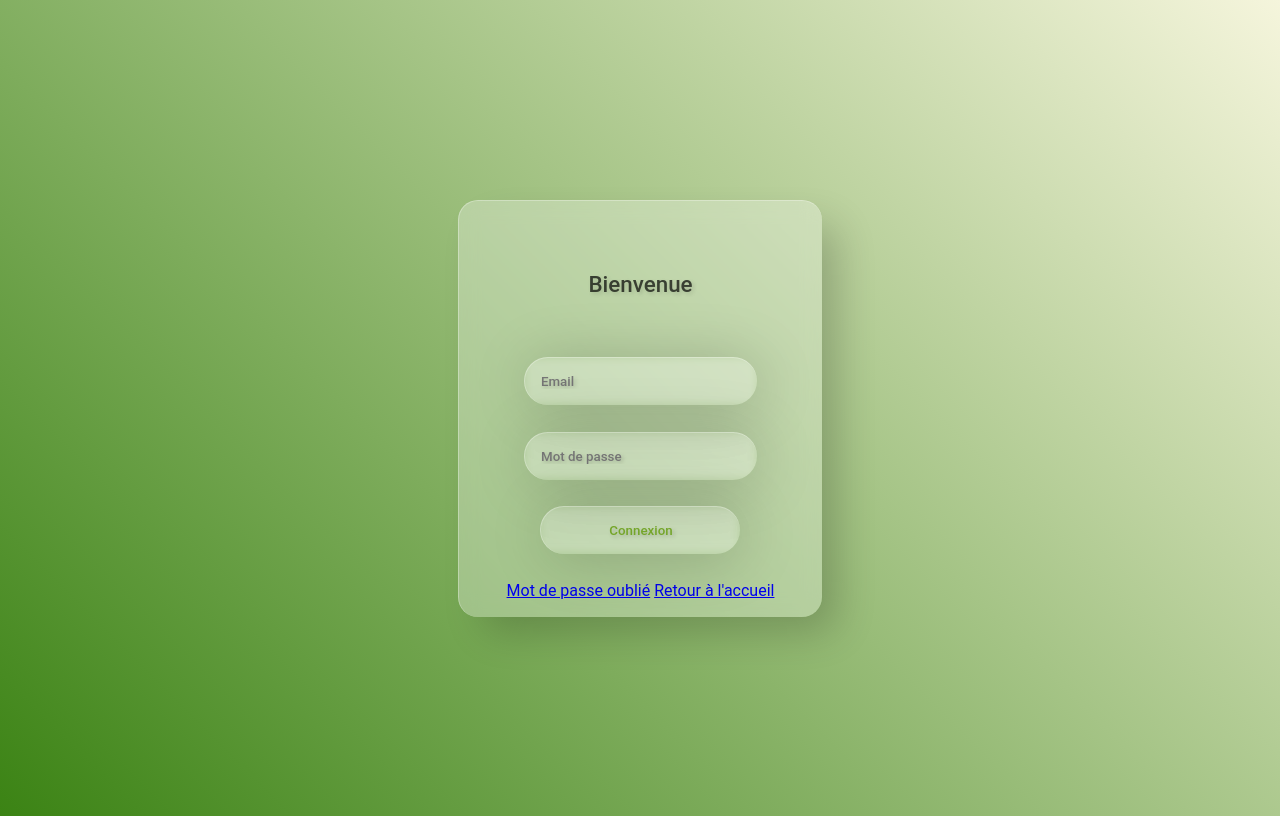
After one commit to SyyeeIsNotAvailable/tp-web, a PHP site: page /html/identifictaion.html in a window 1280 px wide. The commit adds this page. Run offline with PHP 8.4, Linux system fonts and the light colour scheme.

Commit message:
création page de connexion

```diff
--- /dev/null
+++ b/html/identifictaion.html
@@ -0,0 +1,31 @@
+<!DOCTYPE html>
+<html lang="fr">
+<head>
+    <meta charset="UTF-8">
+    <meta name="identification">
+    <link rel="stylesheet" href="../style.css"/>
+    <title>Identification</title>
+</head>
+<body id="backcolor-identification">
+    <header>
+    </header>
+    <main>
+        <div class="container">
+            <form >
+              <p class="titre">Bienvenue</p>
+              <input type="email" placeholder="Email"><br>
+              <input type="password" placeholder="Mot de passe"><br>
+              <input type="button" value="Connexion"><br>
+              <a href="#">Mot de passe oublié</a>
+              <a href="../index.html">Retour à l'accueil</a>
+            </form>
+
+            <div class="drop drop-1"></div>
+            <div class="drop drop-2"></div>
+            <div class="drop drop-3"></div>
+            <div class="drop drop-4"></div>
+            <div class="drop drop-5"></div>
+        </div>
+    </main>
+</body>
+</html>
--- a/index.html
+++ b/index.html
@@ -13,7 +13,7 @@
                 <li><img class=logo src="images/logo-transparent-png.png" alt="logo" /></li>
                 <li><a href="#">Accueil</a></li>
                 <li><a href="#">Newsletter</a></li>
-                <li><a href="#">S'identifier</a></li>
+                <li><a href="html/identifictaion.html">S'identifier</a></li>
 
             </ul>
         </nav>
--- a/style.css
+++ b/style.css
@@ -62,7 +62,7 @@ main article:hover .apropos {
 }
 
 nav {
-    background-color: #a4cb6a;
+    background-color: #97cd6c;
     padding: 5px;
     text-decoration: none;
     text-align: center;
@@ -147,3 +147,72 @@ nav a:hover {
     grid-template-columns: 3fr 3fr;
     grid-template-rows: 1fr 1fr;
 }
+
+.container {
+    position: relative;
+}
+
+#backcolor-identification {
+    background: linear-gradient(45deg, #3b8314, beige);
+    height: 100vh;
+    font-family: arial, sans-serif;
+    display: flex;
+    align-items: center;
+    justify-content: center;
+}
+
+form {
+    background: rgba(255, 255, 255, .3);
+    padding: 3rem;
+    height: 320px;
+    border-radius: 20px;
+    border-left: 1px solid rgba(255, 255, 255, .3);
+    border-top: 1px solid rgba(255, 255, 255, .3);
+    backdrop-filter: blur(10px);
+    -webkit-backdrop-filter: blur(10px);
+    -moz-backdrop-filter: blur(10px);
+    box-shadow: 20px 20px 40px -6px rgba(0, 0, 0, .2);
+    text-align: center;
+  }
+
+.titre {
+    color: black;
+    font-weight: 500;
+    opacity: .7;
+    font-size: 1.4rem;
+    margin-bottom: 60px;
+    text-shadow: 2px 2px 4px rgba(0, 0, 0, .2);
+}
+
+.titre a {
+    text-decoration: none;
+    color: #ddd;
+    font-size: 12px;
+}
+
+.titre a:hover {
+    text-shadow: 2px 2px 6px #00000040;
+}
+
+.tritre a:active {
+    text-shadow: none;
+}
+
+input {
+    background: transparent;
+    border: none;
+    border-left: 1px solid rgba(255, 255, 255, .3);
+    border-top: 1px solid rgba(255, 255, 255, .3);
+    padding: 1rem;
+    width: 200px;
+    border-radius: 50px;
+    backdrop-filter: blur(5px);
+    -webkit-backdrop-filter: blur(5px);
+    -moz-backdrop-filter: blur(5px);
+    box-shadow: 4px 4px 60px rgba(0, 0, 0, .2);
+    color: #74a529;
+    font-weight: 500;
+    text-shadow: 2px 2px 4px rgba(0, 0, 0, .2);
+    transition: all .3s;
+    margin-bottom: 2em;
+}
```
